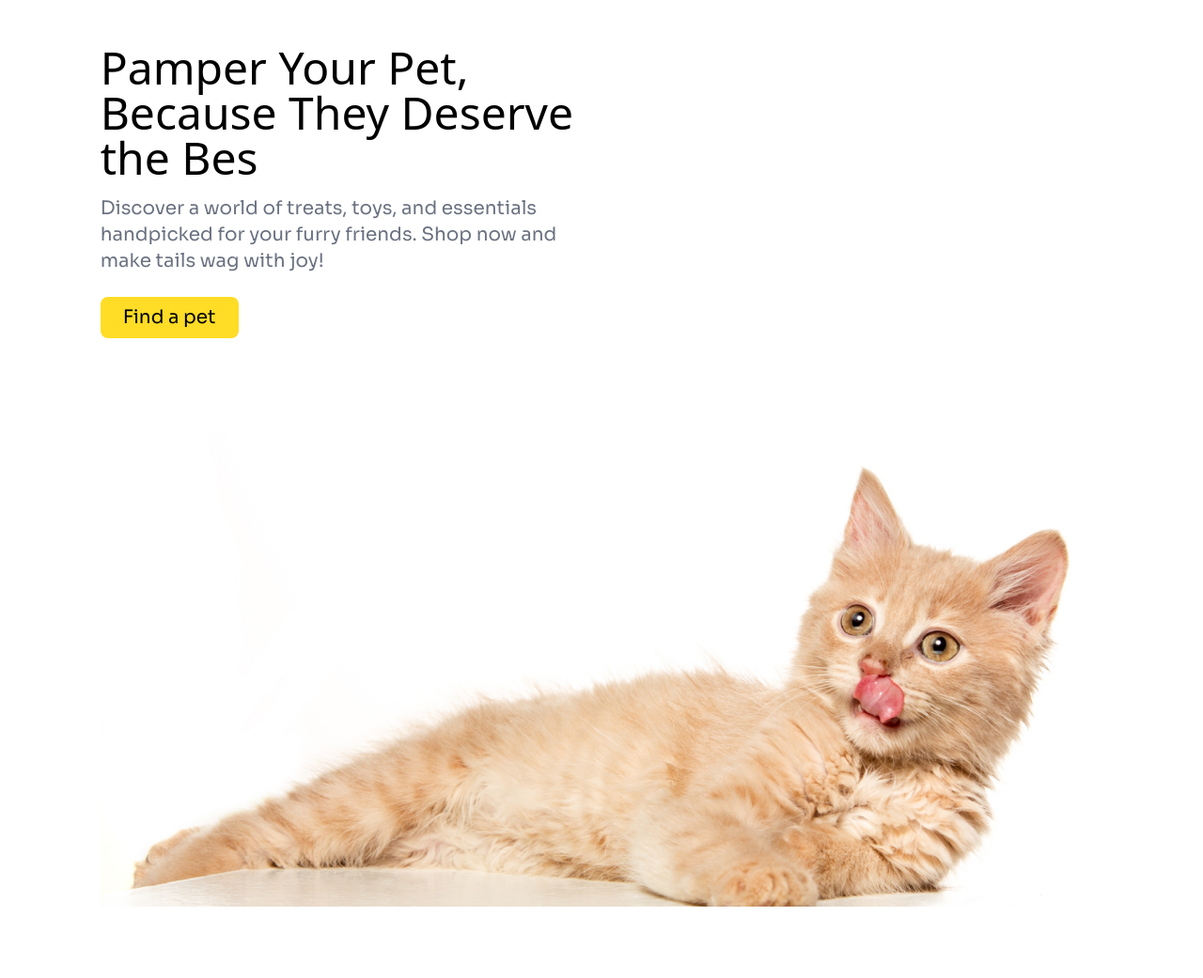
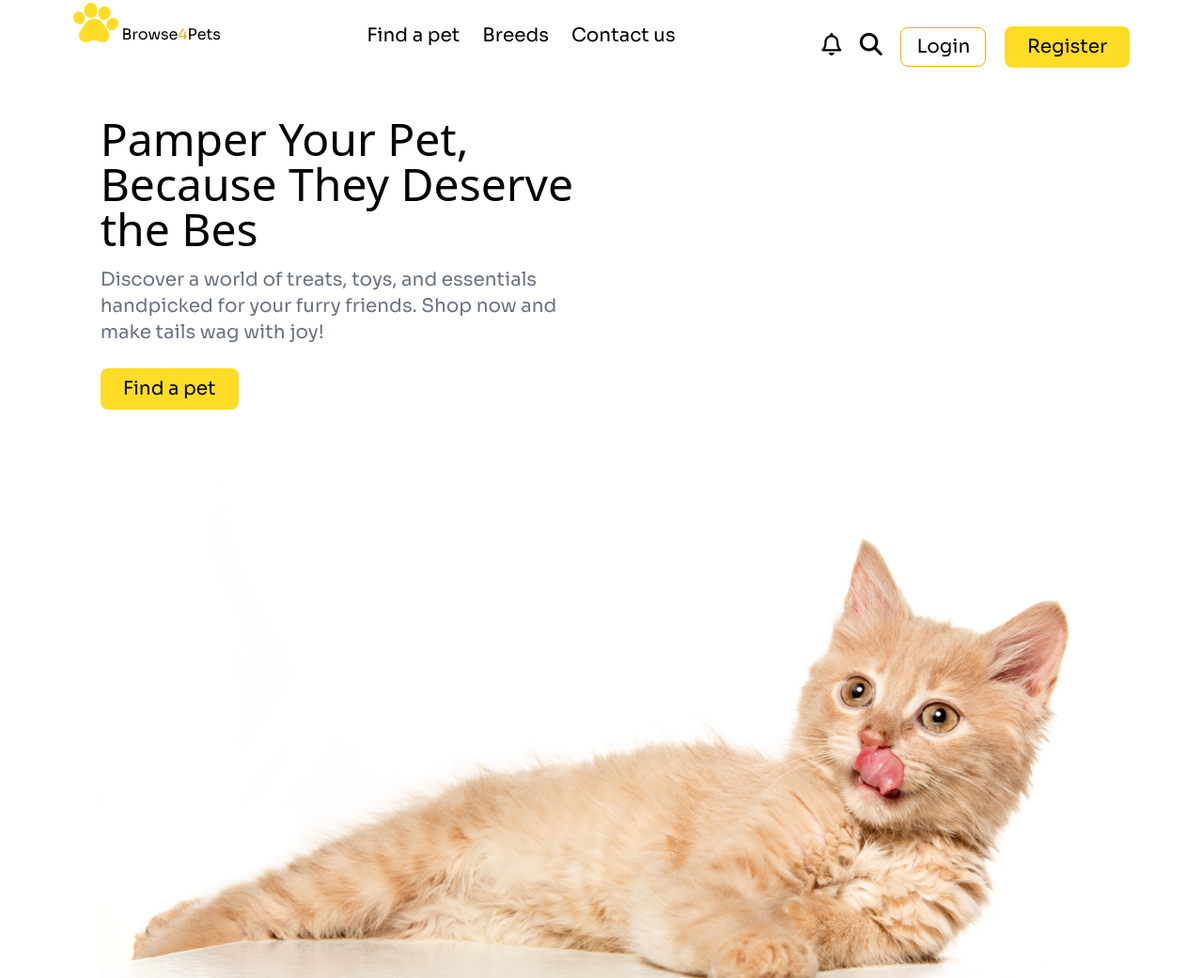
Before and after one commit to Naym01/B11A1-third-Assingment, a plain HTML site: page index.html in a window 1280 px wide. Shown: the top 1041 px of the page at 94% size. Drawn offline with nearby package versions, Linux system fonts and the light colour scheme; a web font is replaced by a local one.

Commit message:
almost finish navbar part

```diff
--- a/index.html
+++ b/index.html
@@ -51,7 +51,35 @@
 <body class="font-sora">
     <header>
         <!-- navbar section -->
-        <nav></nav>
+        <nav>
+            <div class="flex justify-around items-center">
+                <!-- part one  -->
+                <div>
+                    <img class=" inline pb-7" src="c1-assets/logo-header.png" alt="">
+                    <p class=" inline ">Browse<span class="text-yellow-500">4</span>Pets</p>
+                </div>
+
+                <!-- part two  -->
+                <div>
+                    <div class=" flex justify-around gap-x-6">
+                        <p class=" text-xl py-2">Find a pet</p>
+                        <p class="text-xl py-2 ">Breeds</p>
+                        <p class="text-xl py-2">Contact us</p>
+                    </div>
+                </div>
+                <!-- part three -->
+                <div class=" space-x-4">
+                    <i class="fa-regular fa-bell text-2xl "></i>
+                    <i class="fa-solid fa-magnifying-glass text-2xl"></i>
+                    <button class="mt-6  border border-yellow-500  px-4 py-1.5 rounded-lg text-xl">Login</button>
+                    <button class="mt-6  bg-[#FFDC26] px-6 py-2 rounded-lg text-xl">Register</button>
+
+
+
+                </div>
+
+            </div>
+        </nav>
 
         <!-- 01 Banner section -->
         <section class="md:w-10/12 mx-auto ">
```
